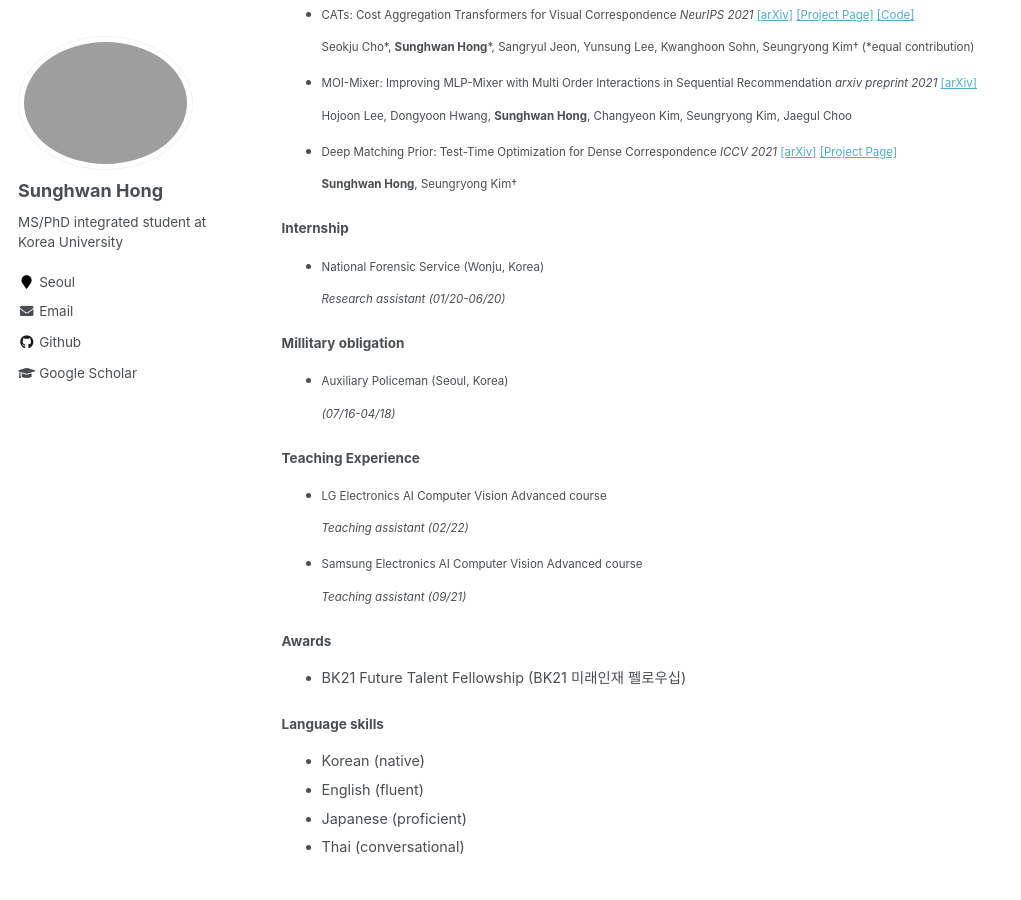
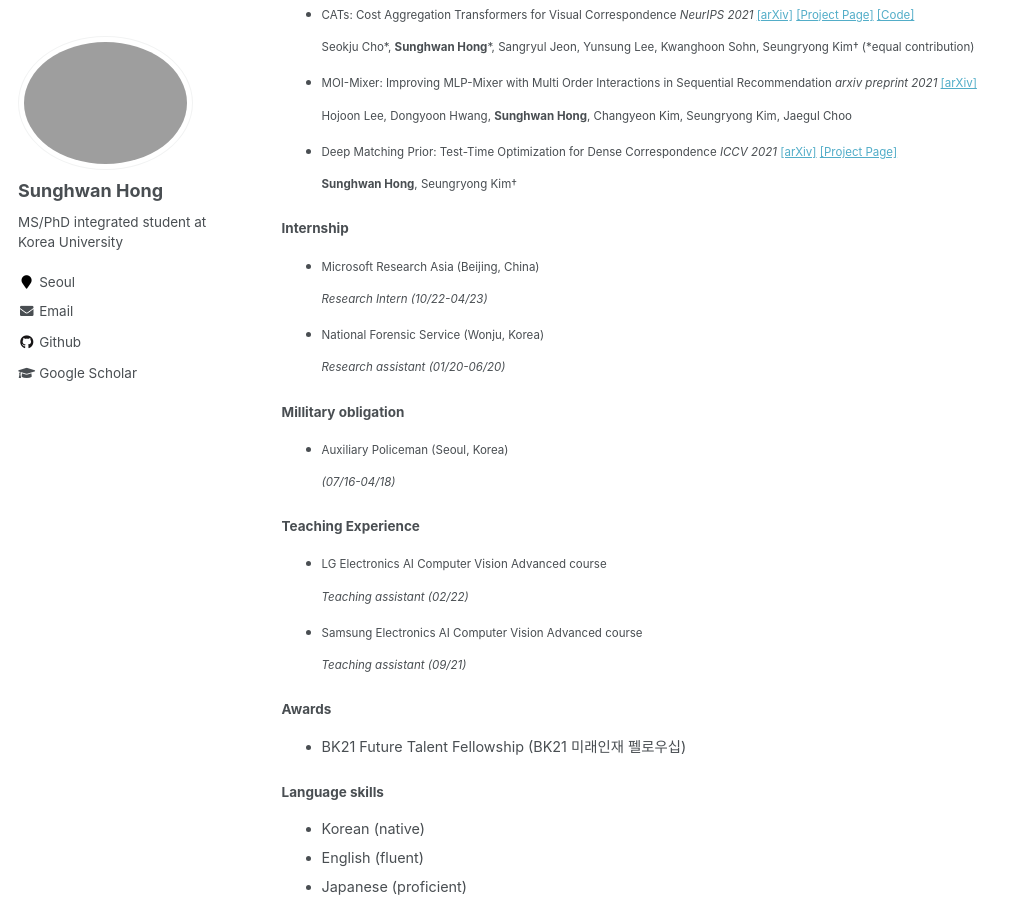
Before and after one commit to jang-1996/jang-1996.github.io, a Jekyll site: the page built from _pages/about.md, in a window 1280 px wide and 900 px high, scrolled down 796 px. Shown: the whole window, without its empty margins (0-1021 px from the left). Built offline with Jekyll 4.4.1, drawn with Linux system fonts in a browser that asks for light colours.

Commit message:
Update about.md

```diff
--- a/_pages/about.md
+++ b/_pages/about.md
@@ -54,6 +54,11 @@ I obtained a barchelor's degree in Computer Science and Engineering at Korea Uni
 
 #### Internship
 
+* Microsoft Research Asia (Beijing, China)
+
+  _Research Intern_ _(10/22-04/23)_
+
+
 * National Forensic Service (Wonju, Korea)
 
   _Research assistant_ _(01/20-06/20)_
```
